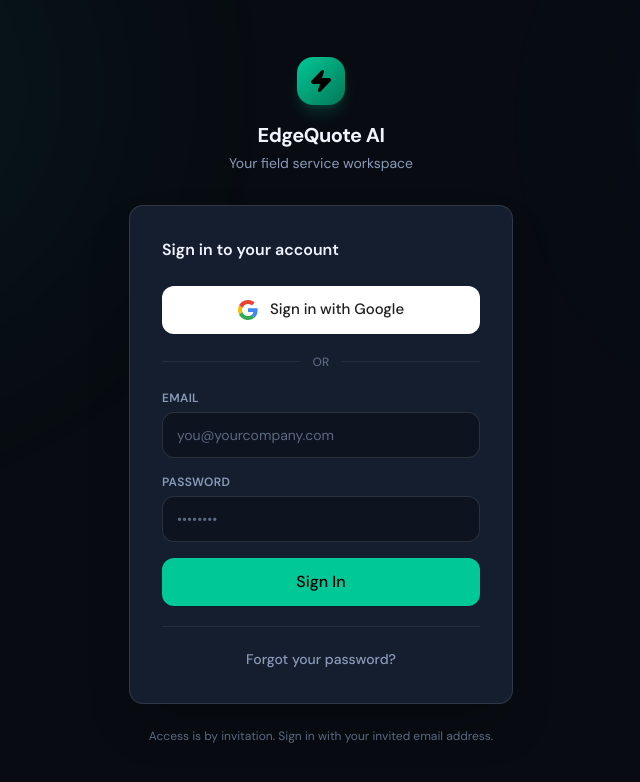
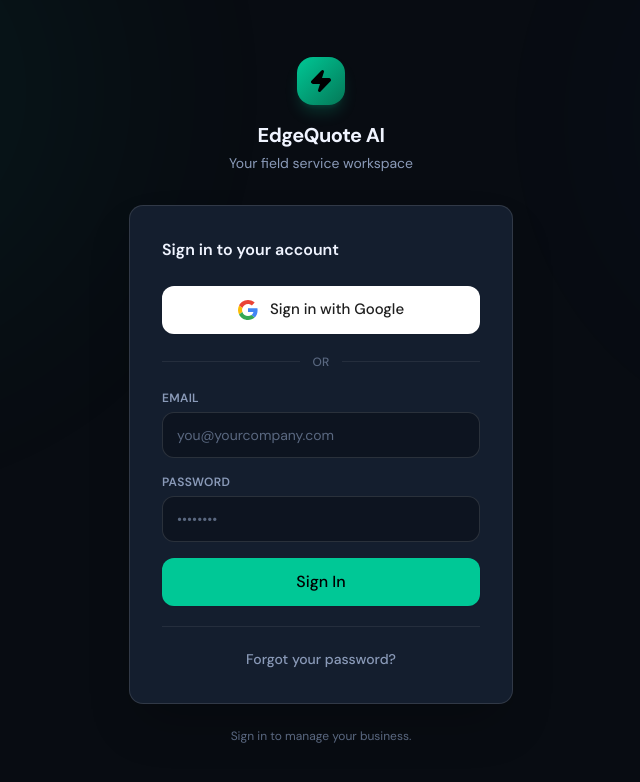
Before and after one commit to kavinalexanderbusiness-a11y/edgequote, a Next.js app: page /login in a window 1280 px wide. Shown: the top 782 px of the page, without its empty margins (319-959 px from the left). Built offline with nearby package versions, Linux system fonts and the light colour scheme.

Commit message:
Use neutral business login wording for self-service direction

```diff
--- a/src/app/login/page.tsx
+++ b/src/app/login/page.tsx
@@ -174,7 +174,7 @@ function LoginForm() {
         </div>
 
         <p className="text-center text-xs text-ink-faint mt-6">
-          Access is by invitation. Sign in with your invited email address.
+          Sign in to manage your business.
         </p>
       </main>
     </div>
```
